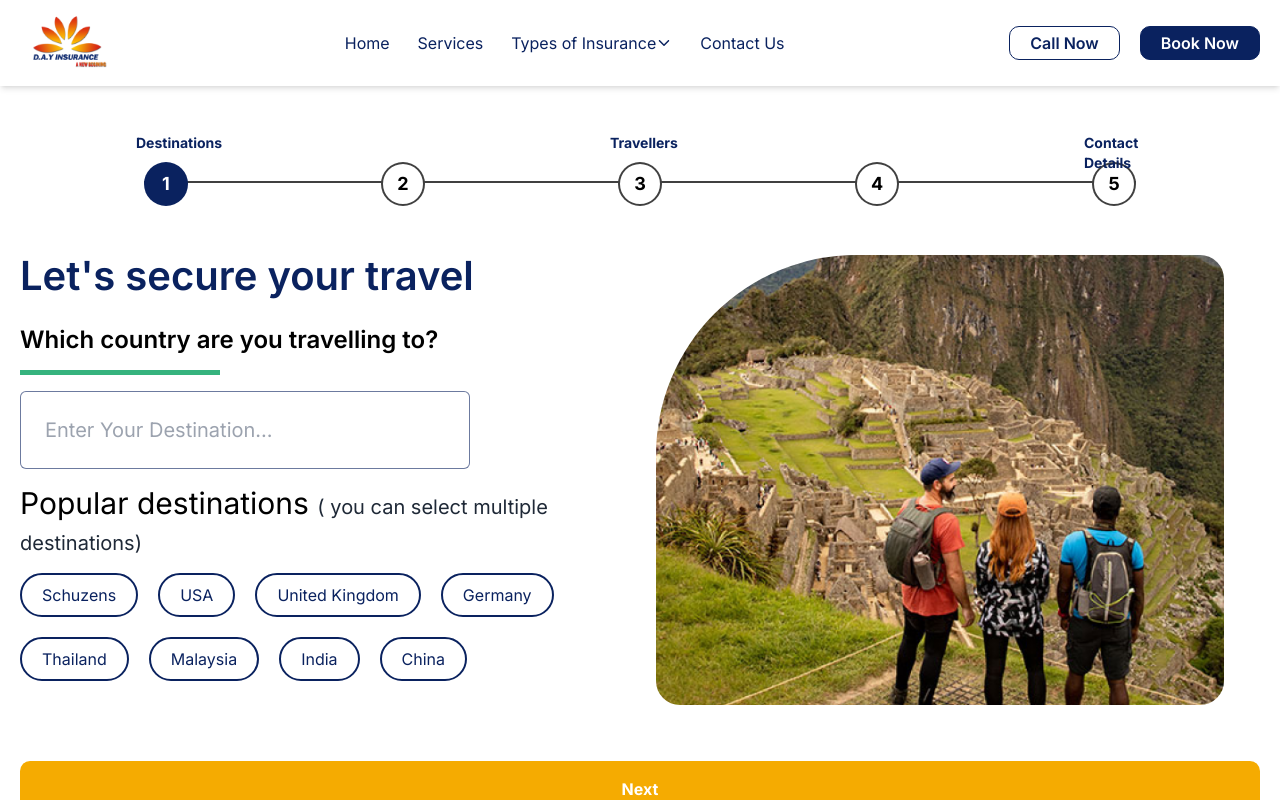
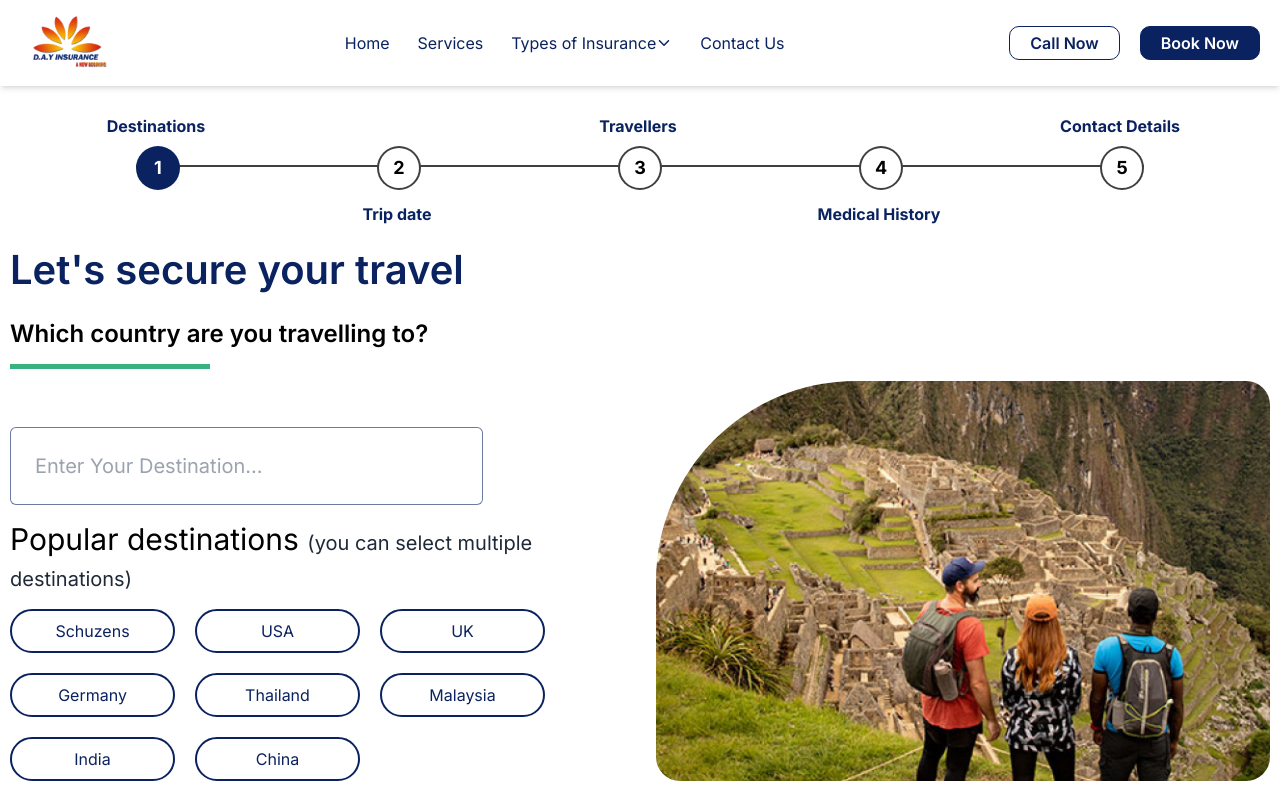
Before and after one commit to yash558/travel-insurance, a Next.js app: page / in a window 1280 px wide. Shown: the top 800 px of the page. Built offline with nearby package versions, Linux system fonts and the light colour scheme.

Commit message:
ongoing project 4

```diff
--- a/src/app/screens/ProfileSetup/components/ImageSlider.tsx
+++ b/src/app/screens/ProfileSetup/components/ImageSlider.tsx
@@ -1,4 +1,3 @@
-import Container from "@/app/container/Container";
 import Image from "next/image";
 import React from "react";
 import { Autoplay, Navigation, Scrollbar } from "swiper/modules";
@@ -31,47 +30,11 @@ const ImageSlider = () => {
       price: "50",
       relationId: 5,
     },
-    {
-      img: "/assets/bg.png",
-      price: "50",
-      relationId: 6,
-    },
-    {
-      img: "/assets/bg.png",
-      price: "50",
-      relationId: 7,
-    },
-    {
-      img: "/assets/bg.png",
-      price: "50",
-      relationId: 8,
-    },
-    {
-      img: "/assets/bg.png",
-      price: "50",
-      relationId: 9,
-    },
-    {
-      img: "/assets/bg.png",
-      price: "50",
-      relationId: 10,
-    },
-    {
-      img: "/assets/bg.png",
-      price: "50",
-      relationId: 11,
-    },
-    {
-      img: "/assets/bg.png",
-      price: "50",
-      relationId: 12,
-    },
   ];
 
   return (
-    <div className="mt-10 mobile:hidden">
-      <Container>
-        <div className="w-[600px]">
+    <div className="mobile:hidden">
+      <div>
         <Swiper
           modules={[Autoplay, Navigation, Scrollbar]}
           scrollbar={{ draggable: true }}
@@ -93,25 +56,19 @@ const ImageSlider = () => {
         >
           {data?.map((item: any, i: number) => (
             <SwiperSlide key={i}>
-                <div className=" mx-4">
-                  <div className="">
+              <div className="ms-4">
                 <Image
                   src={item.img}
-
-            className="w-[600px] rounded-tl-[200px] rounded-3xl  h-[450px] mobile:w-[70px] mobile:h-[50px]"
-            width={200}
-            height={200}
+                  className="w-[650px] h-[400px] object-cover rounded-tl-[200px] rounded-3xl mobile:w-[70px] mobile:h-[50px]"
+                  width={600}
+                  height={600}
                   alt="Logo"
                 />
-
-
-                  </div>
               </div>
             </SwiperSlide>
           ))}
         </Swiper>
       </div>
-      </Container>
     </div>
   );
 };
--- a/src/app/screens/ProfileSetup/components/Step1/Step1.tsx
+++ b/src/app/screens/ProfileSetup/components/Step1/Step1.tsx
@@ -14,7 +14,7 @@ const Step1 = ({ data }: { data: any }) => {
       name: "USA",
     },
     {
-      name: "United Kingdom",
+      name: "UK",
     },
     {
       name: "Germany",
@@ -32,8 +32,6 @@ const Step1 = ({ data }: { data: any }) => {
       name: "China",
     },
   ];
-
-  let countLeftInsuranceFor = 0;
 
   const { profileSetupStates, setProfileSetupStates } =
     useProfileSetupStateContext();
@@ -64,7 +62,8 @@ const Step1 = ({ data }: { data: any }) => {
     <div>
       <Indicators step={1} />
 
-      <div className="text-left mt-10">
+      <div>
+        <div className="text-left mb-3">
           <h2 className="text-[40px] mobile:text-[22px] mt-4 mb-4 text-secondary font-[600]">
             {data?.heading}
           </h2>
@@ -74,39 +73,24 @@ const Step1 = ({ data }: { data: any }) => {
           <div className="w-[200px] mt-3 h-[5px] bg-[#36B37E]" />
         </div>
 
-      <div className="flex justify-left">
-        <div className="">
-          <div className="flex items-center justify-center">
-            <div className="flex justify-left items-start flex-row ">
-              {/* mobile */}
-              {/* <MobileStep1
-              data={data}
-              countLeftInsuranceFor={countLeftInsuranceFor}
-              onChangeHandler={onChangeHandler}
-            /> */}
-              {/* desktop */}
-              {/* <DesktopStep1
-              data={data}
-              countLeftInsuranceFor={countLeftInsuranceFor}
-              onChangeHandler={onChangeHandler}
-            /> */}
-
         <div>
-                <div className="text-left  my-4">
+          <div>
+            <div className="flex flex-wrap mobile:mt-10 items-end w-full justify-between">
+              <div className="w-[50%] mobile:w-full">
+                <div className="text-left">
                   <input
                     type="text"
-                    className="w-[75%] text-xl p-6 border border-[#0a225f] text-[#0a225f] text-opacity-60 border-opacity-60 rounded-md"
+                    className="w-[75%] mobile:w-full text-xl p-6 border border-[#0a225f] text-[#0a225f] text-opacity-60 border-opacity-60 rounded-md"
                     placeholder="Enter Your Destination..."
                   />
                   <h1 className="text-black text-3xl text-bold my-4">
-                    Popular destinations{" "}
+                    Popular destinations&nbsp;
                     <span className="text-gray-800 text-xl">
-                      {" "}
-                      ( you can select multiple destinations)
+                      (you can select multiple destinations)
                     </span>
                   </h1>
                 </div>
-                <div className="flex gap-5 mobile:grid mobile:grid-cols-2 mb-10 flex-wrap  mobile:justify-start mobile:gap-5">
+                <div className="flex gap-5 mobile:grid mobile:grid-cols-2 flex-wrap  mobile:justify-start mobile:gap-5">
                   {btns?.map((item, i) => (
                     <div key={i}>
                       {profileSetupStates?.step1States?.selectedBtn === i ? (
@@ -120,7 +104,7 @@ const Step1 = ({ data }: { data: any }) => {
                               },
                             }))
                           }
-                          className="bg-secondary w-[240px] mobile:w-full border-2 border-secondary text-white px-5 py-2 rounded-[45px]"
+                          className="bg-secondary w-[165px] mobile:w-full border-2 border-secondary text-white px-5 py-2 rounded-[45px]"
                         >
                           {item?.name}
                         </button>
@@ -135,7 +119,7 @@ const Step1 = ({ data }: { data: any }) => {
                               },
                             }))
                           }
-                          className="bg-white w-full border-2 border-secondary text-secondary px-5 py-2 rounded-[45px]"
+                          className="bg-white w-[165px] mobile:w-full border-2 border-secondary text-secondary px-5 py-2 rounded-[45px]"
                         >
                           {item?.name}
                         </button>
@@ -144,15 +128,11 @@ const Step1 = ({ data }: { data: any }) => {
                   ))}
                 </div>
               </div>
-              <div className="mt-[-10rem] ">
-                {/* <Image
-                  src="/assets/bg.png"
-                  className="w-[700px] -mt-32 rounded-tl-[200px] rounded-3xl  h-[450px] mobile:w-[70px] mobile:hidden"
-                  width={200}
-                  height={200}
-                  alt="Logo"
-                /> */}
-                <ImageSlider/>
+
+              <div className="w-[50%]">
+                <ImageSlider />
+              </div>
+            </div>
           </div>
         </div>
       </div>
@@ -162,8 +142,6 @@ const Step1 = ({ data }: { data: any }) => {
       >
         Next
       </button>
-        </div>
-      </div>
       <div className="text-center my-10">
         <p>
           {`By clicking on Continue, you agree to our`}{" "}
--- a/src/app/screens/ProfileSetup/components/Step2/Step2.tsx
+++ b/src/app/screens/ProfileSetup/components/Step2/Step2.tsx
@@ -1,12 +1,9 @@
 import React, { useState } from "react";
-import SumInsured from "./components/SumInsured";
-import EnterValue from "./components/EnterValue";
-import TopUp from "./components/TopUp";
 import { useProfileSetupStateContext } from "../../context/ProfileSetupStateContext";
 import Indicators from "../../shared/Indicators";
 import { AiOutlineArrowLeft } from "react-icons/ai";
-import Image from "next/image";
 import ImageSlider from "../../components/ImageSlider";
+
 const Step2 = () => {
   const data = [
     {
@@ -60,13 +57,13 @@ const Step2 = () => {
       </div>
       <Indicators step={2} />
 
-      <h5 className="text-[36px] mobile:text-[22px] mt-10  text-secondary font-[600]">{`When are you travelling to USA?`}</h5>
+      <h5 className="text-[36px] mobile:text-[22px] text-secondary font-[600]">{`When are you travelling to USA?`}</h5>
       <p className="text-lg mobile:text-[20px]">
         Don&anpos;t worry you can change your trip dates at a later stage.
       </p>
       <div className="w-[131px] mt-5 h-[5px] bg-[#36B37E]"></div>
-      <div className="flex w-full items-center justify-between gap-8">
-        <div className="text-left  my-4 flex flex-col gap-8">
+      <div className="flex w-full flex-wrap items-end justify-between">
+        <div className="text-left w-[50%] mobile:w-full mt-4 flex-col gap-8">
           <div>
             <label
               htmlFor="startDate"
@@ -78,7 +75,7 @@ const Step2 = () => {
               type="date"
               id="startDate"
               name="startDate"
-              className="md:w-[500px] w-[350px] text-xl p-6 border border-[#0a225f] text-[#0a225f] text-opacity-60 border-opacity-60 rounded-md"
+              className="mobile:w-full w-[500px] text-xl p-6 border border-[#0a225f] text-[#0a225f] text-opacity-60 border-opacity-60 rounded-md"
               placeholder="Enter Your Start Date..."
             />
           </div>
@@ -93,13 +90,14 @@ const Step2 = () => {
               type="date"
               id="endDate"
               name="endDate"
-              className="md:w-[500px] w-[350px] text-xl p-6 border border-[#0a225f] text-[#0a225f] text-opacity-60 border-opacity-60 rounded-md"
+              className="mobile:w-full w-[500px] text-xl p-6 border border-[#0a225f] text-[#0a225f] text-opacity-60 border-opacity-60 rounded-md"
               placeholder="Enter Your End Date..."
             />
           </div>
         </div>
-        <div className="mt-[-8rem]">
-        <ImageSlider/>
+
+        <div className="w-[50%]">
+          <ImageSlider />
         </div>
       </div>
 
--- a/src/app/screens/ProfileSetup/components/Step3/Step3.tsx
+++ b/src/app/screens/ProfileSetup/components/Step3/Step3.tsx
@@ -1,5 +1,5 @@
 import * as React from "react";
-import {useState} from "react";
+import { useState } from "react";
 import Indicators from "../../shared/Indicators";
 import ContinueBtn from "../../shared/ContinueBtn";
 import { AiOutlineArrowLeft } from "react-icons/ai";
@@ -28,7 +28,7 @@ const Step3 = () => {
   };
   return (
     <div>
-      <div className="mb-10 mobile:mb-5">
+      <div className="mb-10 mobile:mb-10">
         <AiOutlineArrowLeft
           className="cursor-pointer"
           color="#0A225F"
@@ -42,7 +42,6 @@ const Step3 = () => {
 
       <div className="flex w-full items-center justify-between gap-8">
         <div className="text-left  flex flex-col gap-8">
-
           <div className="">
             <label
               htmlFor="ageGroup"
@@ -50,13 +49,13 @@ const Step3 = () => {
             >
               Select Number of People:
             </label>
-      {[1, 2, 3, '4+'].map((value) => (
+            {[1, 2, 3, "4+"].map((value) => (
               <button
                 key={value}
                 className={`w-12 h-12 mr-8 rounded-full border border-gray-300 ${
                   selectedValue === value
-              ? 'bg-gray-800 text-white' // Style for the selected button
-              : 'bg-white text-gray-800 hover:bg-gray-100' // Style for other buttons
+                    ? "bg-gray-800 text-white" // Style for the selected button
+                    : "bg-white text-gray-800 hover:bg-gray-100" // Style for other buttons
                 }`}
                 onClick={() => handleButtonClick(value)}
               >
@@ -74,7 +73,7 @@ const Step3 = () => {
             <select
               id="ageGroup"
               name="ageGroup"
-              className="md:w-[500px] w-[350px] text-xl p-6 border border-[#0a225f] text-[#0a225f] text-opacity-60 border-opacity-60 rounded-md"
+              className="mobile:w-full bg-white w-[500px] text-xl p-6 border border-[#0a225f] text-[#0a225f] text-opacity-60 border-opacity-60 rounded-md"
               defaultValue="" // Set a default value if needed
             >
               <option value="" disabled>
@@ -95,14 +94,13 @@ const Step3 = () => {
             </label>
             <input
               type="number"
-
-              className="md:w-[500px] w-[350px] text-xl p-6 border border-[#0a225f] text-[#0a225f] text-opacity-60 border-opacity-60 rounded-md"
+              className="mobile:w-full w-[500px] text-xl p-6 border border-[#0a225f] text-[#0a225f] text-opacity-60 border-opacity-60 rounded-md"
               placeholder="Sum Insured"
             />
           </div>
         </div>
-        <div className="mt-[-5rem]">
-        <ImageSlider/>
+        <div className="w-[50%] mobile:hidden">
+          <ImageSlider />
         </div>
       </div>
 
--- a/src/app/screens/ProfileSetup/components/Step4/Step4.tsx
+++ b/src/app/screens/ProfileSetup/components/Step4/Step4.tsx
@@ -1,12 +1,10 @@
 import * as React from "react";
 import Indicators from "../../shared/Indicators";
 import ContinueBtn from "../../shared/ContinueBtn";
-import SelectCity from "./components/SelectCity";
-import cities from "./data/cities.json";
 import { AiOutlineArrowLeft } from "react-icons/ai";
 import { useProfileSetupStateContext } from "../../context/ProfileSetupStateContext";
-import Image from "next/image";
 import ImageSlider from "../../components/ImageSlider";
+
 const Step4 = () => {
   const { profileSetupStates, setProfileSetupStates } =
     useProfileSetupStateContext();
@@ -20,7 +18,7 @@ const BackClickHandler = () => {
   };
   return (
     <div>
-      <div className="mb-10 mobile:mb-5">
+      <div className="mb-10 mobile:mb-10">
         <AiOutlineArrowLeft
           className="cursor-pointer"
           color="#0A225F"
@@ -29,14 +27,30 @@ const BackClickHandler = () => {
         />
       </div>
       <Indicators step={4} />
-      <h5 className="text-[36px] mobile:text-[22px] mt-10  text-secondary font-[600]">Does the traveller have any pre-existing <br className="md:flex hidden"/> medical condition?</h5>
-      <p className="text-[20px] mobile:text-[20px]">If the traveller have a known illness, injury or health condition  <br className="md:flex hidden"/> like heart disease, diabetes, cancer etc which will help us cover you</p>
+      <div className="flex justify-between pt-10 mobile:pt-0">
+        <div>
+          <h5 className="text-[36px] mobile:text-[22px] mt-10  text-secondary font-[600]">
+            Does the traveller have any pre-existing{" "}
+            <br className="md:flex hidden" /> medical condition?
+          </h5>
+          <p className="text-[20px] mobile:text-[20px]">
+            If the traveller have a known illness, injury or health condition{" "}
+            <br className="md:flex hidden" /> like heart disease, diabetes,
+            cancer etc which will help us cover you
+          </p>
           <div className="w-[131px] mt-3 h-[5px] bg-[#36B37E]"></div>
-  <div className="flex justify-between">
+          <div className="flex gap-5 mt-10 justify-center">
+            <span className="text-white cursor-pointer bg-secondary px-4 py-2 rounded-md">
+              Yes
+            </span>
+            <span className="text-secondary cursor-pointer bg-white border-2 border-secondary px-4 py-2 rounded-md">
+              No
+            </span>
+          </div>
+        </div>
 
-      <SelectCity data={cities} />
-      <div className="mt-[-10rem]">
-      <ImageSlider/>
+        <div className="w-[50%] mobile:hidden">
+          <ImageSlider />
         </div>
       </div>
 
--- a/src/app/screens/ProfileSetup/components/Step5/Step5.tsx
+++ b/src/app/screens/ProfileSetup/components/Step5/Step5.tsx
@@ -1,14 +1,12 @@
 import React from "react";
+import "react-phone-input-2/lib/style.css";
 import { useState } from "react";
 import Indicators from "../../shared/Indicators";
-import Details from "./components/Details";
-import ContinueBtn from "../../shared/ContinueBtn";
 import { AiOutlineArrowLeft } from "react-icons/ai";
 import { useProfileSetupStateContext } from "../../context/ProfileSetupStateContext";
 import PhoneInput from "react-phone-input-2";
 import "react-phone-input-2/lib/style.css";
 import Link from "next/link";
-import Image from "next/image";
 import ImageSlider from "../../components/ImageSlider";
 const Step5 = () => {
   const { profileSetupStates, setProfileSetupStates } =
@@ -29,7 +27,7 @@ const Step5 = () => {
   };
   return (
     <div className="mb-10">
-      <div className="mb-10 mobile:mb-5">
+      <div className="mb-10 mobile:mb-10">
         <AiOutlineArrowLeft
           className="cursor-pointer"
           color="#0A225F"
@@ -38,30 +36,37 @@ const Step5 = () => {
         />
       </div>
       <Indicators step={5} />
+      <div className="flex justify-between">
+        <div>
           <h5 className="text-[36px] mobile:text-[22px] mt-10 mb-4 text-secondary font-[600]">{`Great! One last step to get your travel insurance plans`}</h5>
           <p className="text-[20px] mobile:text-[20px]">
-        It will help us to share policy documents and assist you in claim <br />{" "}
-        settlement if needed.
+            It will help us to share policy documents and assist you in claim{" "}
+            <br /> settlement if needed.
           </p>
           <div className="w-[131px] mt-3 h-[5px] bg-[#36B37E]"></div>
-      <div className="flex justify-between">
+          <div className="flex w-full justify-between">
             <div>
               <h1 className="text-2xl font-semibold mb-4 mt-8">
                 Phone Input with Country Code:
               </h1>
+
               <PhoneInput
                 country="in" // Set the default country (you can change it)
                 value={phone}
                 onChange={handlePhoneChange}
-        inputClass="py-6 w-[400px]" // Apply styles directly to the input element
+                inputClass="py-6"
+                inputStyle={{ width: "100%" }}
+                // Apply styles directly to the input element
                 containerClass="phone-input-container" // Apply styles to the phone input container
                 inputProps={{
-          placeholder: 'Enter Your Phone Number',
+                  placeholder: "Enter Your Phone Number",
                 }}
               />
             </div>
-        <div className="mt-[-8rem]">
-        <ImageSlider/>
+          </div>
+        </div>
+        <div className="w-[50%] mobile:hidden">
+          <ImageSlider />
         </div>
       </div>
 
--- a/src/app/screens/ProfileSetup/components/Step6/Step6.tsx
+++ b/src/app/screens/ProfileSetup/components/Step6/Step6.tsx
@@ -7,7 +7,7 @@ import { AiOutlineArrowLeft } from "react-icons/ai";
 const Step6 = () => {
   return (
     <div>
-      <div className="mb-10 mobile:mb-5">
+      <div className="mb-10 mobile:mb-10">
         <AiOutlineArrowLeft
           className="cursor-pointer"
           color="#0A225F"
--- a/src/app/screens/ProfileSetup/shared/Indicators.tsx
+++ b/src/app/screens/ProfileSetup/shared/Indicators.tsx
@@ -12,16 +12,23 @@ const Indicators = ({ step }: { step: number }) => {
   ];
 
   return (
-    <div className="flex items-center justify-center mt-8">
+    <div className="flex items-center justify-center mt-4 mb-[50px]">
       <div className="flex relative justify-between items-center w-[80%] mobile:w-full font-bold text-lg">
         <div className="w-full z-[-1] absolute h-[2px] bg-black bg-opacity-75" />
         {steps.map((item, i) => (
-          <div key={i} className="relative">
-            <div>
+          <div
+            key={i}
+            className={`${i % 2 === 0 ? "flex-col" : "flex-col-reverse"} flex`}
+          >
+            <div className="ms-[-5rem] mobile:relative mobile:ms-0">
               <span
-                className={`text-secondary w-[100%] absolute mt-[-25px] ms-[-8px] ${
-                  i % 2 === 0 ? "flex" : "hidden"
-                } md:text-sm text-xs`}
+                className={`mobile:whitespace-nowrap ${
+                  i === steps.length - 1 && "mobile:ms-[-3.5rem]"
+                } ${
+                  i === 0 || i === steps.length - 1 ? "" : "mobile:ms-[-1rem]"
+                } text-secondary mobile:w-full w-[200px] text-center text-[1rem] mobile:text-xs absolute ${
+                  i % 2 === 0 ? "mt-[-30px]" : "mt-[10px]"
+                }`}
               >
                 {titles[i]}
               </span>
```
Lines whose indentation alone changed are shown as unchanged.
